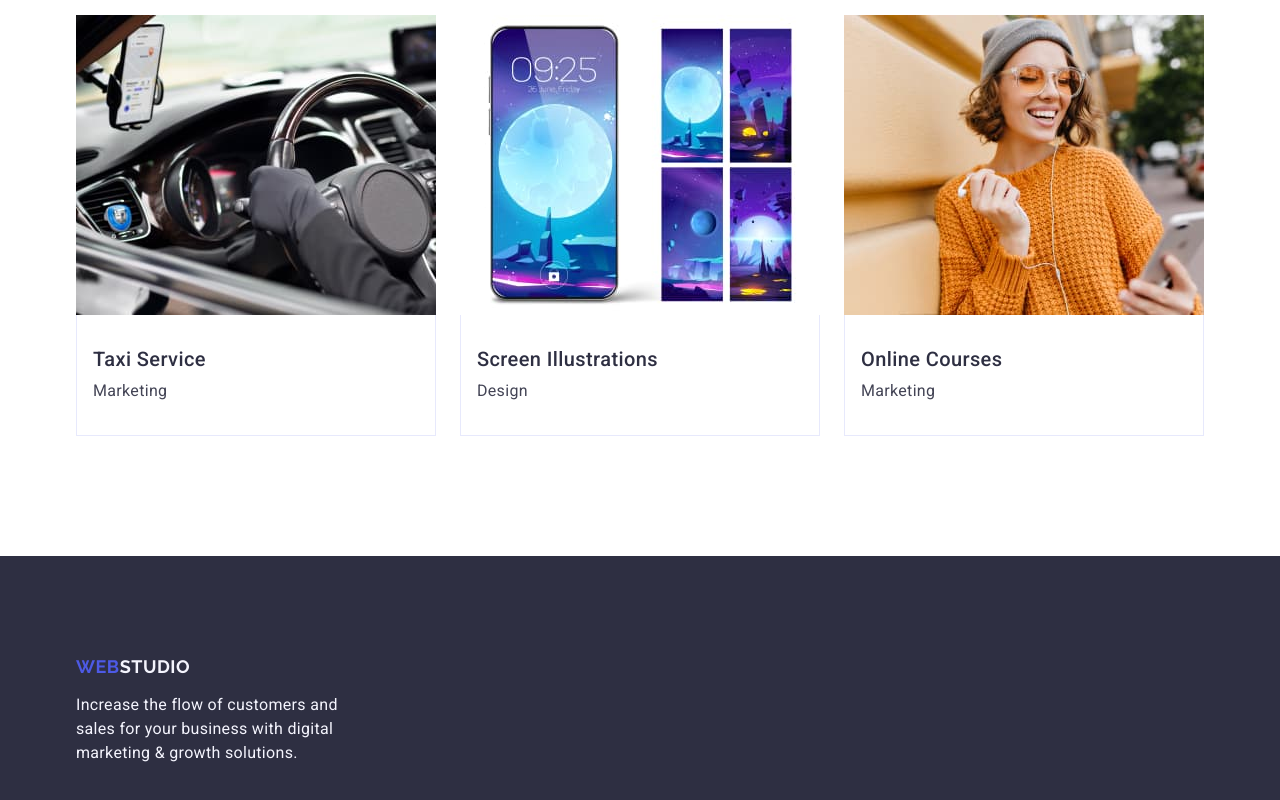
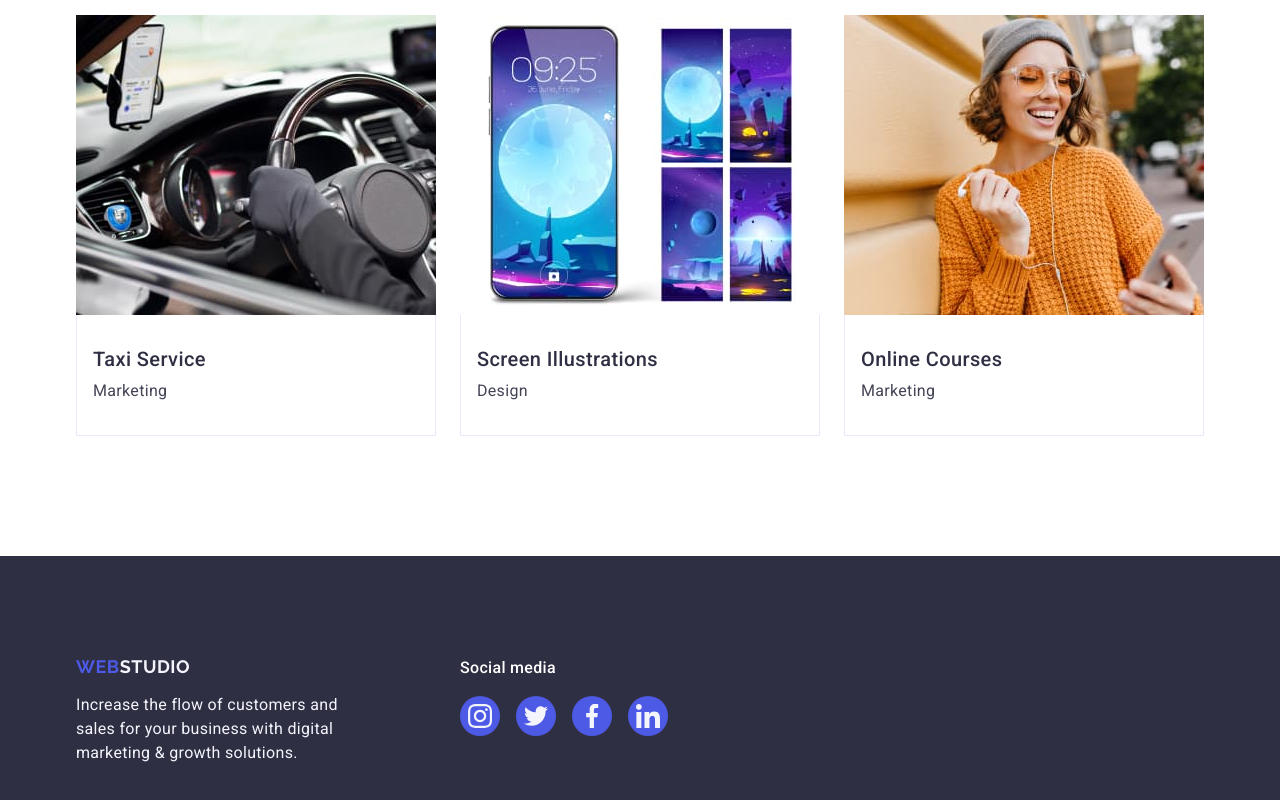
Before and after one commit to Olehlevk/Olehlevk-goit-markup-hw-04, a plain HTML site: page index.html in a window 1280 px wide. Shown: the part 2627-3427 px from the top of the page. Drawn offline with nearby package versions, Linux system fonts and the light colour scheme.

Commit message:
updated hw4 v.4

```diff
--- a/css/styles.css
+++ b/css/styles.css
@@ -130,7 +130,7 @@ img {
   min-height: 56px;
   border: none;
   border-radius: 4px;
-  transition: color 250ms cubic-bezier(0.4, 0, 0.2, 1);
+  transition: background-color 250ms cubic-bezier(0.4, 0, 0.2, 1);
 }
 
 .btn-order:focus,
@@ -323,6 +323,7 @@ img {
 
 .portfolio-item {
   width: calc((100% - 48px) / 3);
+  transition: box-shadow 250ms cubic-bezier(0.4, 0, 0.2, 1);
 }
 
 .portfolio-item:hover {
@@ -437,10 +438,58 @@ img {
   background-color: #4d5ae5;
   width: 100%;
   height: 100%;
-  transform: translateY(-100%);
+  transform: translateY(100%);
   transition: transform 250ms cubic-bezier(0.4, 0, 0.2, 1);
 }
 
 .portfolio-item:hover .portfolio-text-absolute {
   transform: translateY(0%);
 }
+
+.socials-subtitle {
+  color: #fff;
+  font-size: 16px;
+  font-weight: 500;
+  line-height: 1.5;
+  letter-spacing: 0.02em;
+  margin-bottom: 16px;
+}
+
+.footer-container {
+  display: flex;
+  align-items: baseline;
+}
+
+.footer-logo-container {
+  margin-right: 120px;
+}
+
+.footer-socials-list {
+  display: flex;
+  gap: 16px;
+}
+
+.footer-icons-item {
+  width: 40px;
+  height: 40px;
+}
+
+.footer-soc-link {
+  display: flex;
+  justify-content: center;
+  align-items: center;
+  width: 100%;
+  height: 100%;
+  border-radius: 50%;
+  background-color: #4d5ae5;
+  transition: background-color 250ms cubic-bezier(0.4, 0, 0.2, 1);
+}
+
+.footer-soc-link:hover,
+.footer-soc-link:focus {
+  background-color: #31d0aa;
+}
+
+.footer-icon {
+  fill: #f4f4fd;
+}
--- a/index.html
+++ b/index.html
@@ -327,7 +327,7 @@
                   height="300"
                 />
                 <p class="portfolio-text-absolute">
-                  1 4 Stylish and User-Friendly App Design Concepts · Task
+                  14 Stylish and User-Friendly App Design Concepts · Task
                   Manager App · Calorie Tracker App · Exotic Fruit Ecommerce App
                   · Cloud Storage App
                 </p>
@@ -420,15 +420,49 @@
 
     <footer class="footer">
       <div class="footer-container container">
+        <div class="footer-logo-container">
           <a class="logo" href="./index.html"
             >Web<span class="footer-logo">Studio</span></a
           >
-
           <p class="footer-text">
             Increase the flow of customers and sales for your business with
             digital marketing & growth solutions.
           </p>
         </div>
+        <div class="footer-socials">
+          <p class="socials-subtitle">Social media</p>
+          <ul class="footer-socials-list">
+            <li class="footer-icons-item">
+              <a href="" target="_blank" class="footer-soc-link">
+                <svg class="footer-icon" width="24" height="24">
+                  <use href="./images/icons.svg#icon-instagram"></use>
+                </svg>
+              </a>
+            </li>
+            <li class="footer-icons-item">
+              <a href="" target="_blank" class="footer-soc-link">
+                <svg class="footer-icon" width="24" height="24">
+                  <use href="./images/icons.svg#icon-twitter"></use>
+                </svg>
+              </a>
+            </li>
+            <li class="footer-icons-item">
+              <a href="" target="_blank" class="footer-soc-link">
+                <svg class="footer-icon" width="24" height="24">
+                  <use href="./images/icons.svg#icon-facebook"></use>
+                </svg>
+              </a>
+            </li>
+            <li class="footer-icons-item">
+              <a href="" target="_blank" class="footer-soc-link">
+                <svg class="footer-icon" width="24" height="24">
+                  <use href="./images/icons.svg#icon-linkedin"></use>
+                </svg>
+              </a>
+            </li>
+          </ul>
+        </div>
+      </div>
     </footer>
   </body>
 </html>
```
Lines whose indentation alone changed are shown as unchanged.
